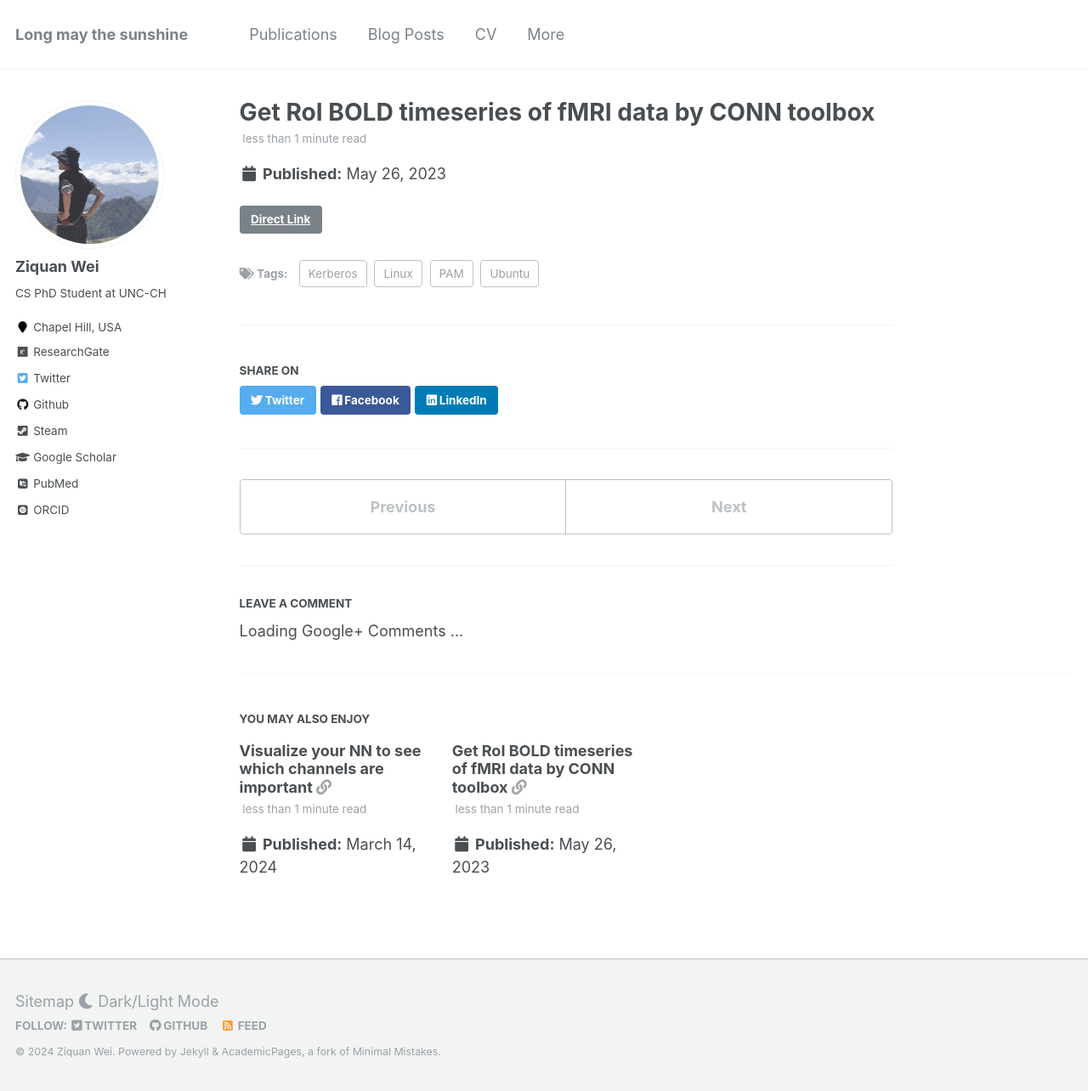
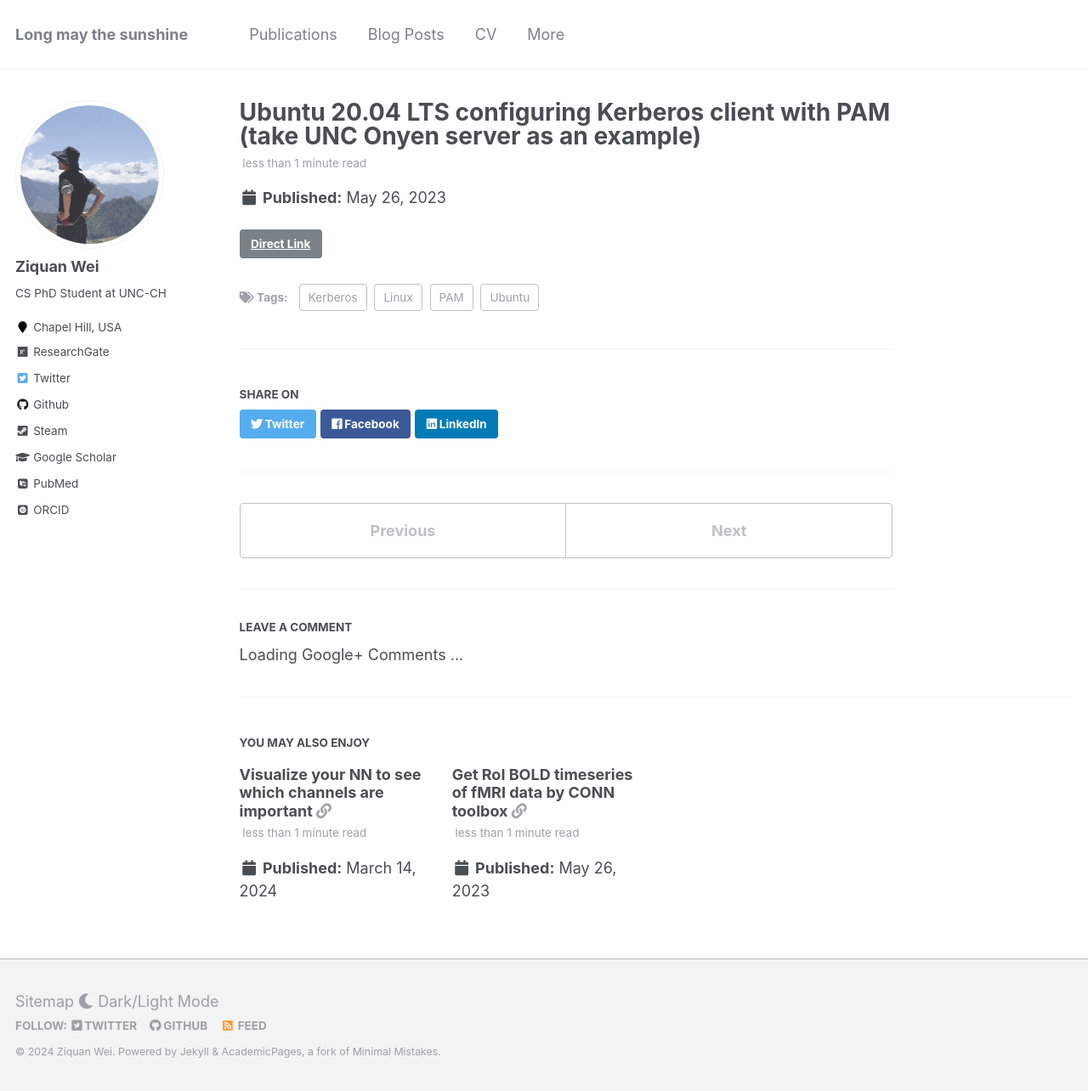
Before and after one commit to Chrisa142857/Chrisa142857.github.io, a Jekyll site: the page built from _posts/2024-09-20-ubuntu-kerberos.md, in a window 1280 px wide and 1284 px high. Shown: the whole window at 85% size. Built offline with Jekyll 4.4.1, drawn with Linux system fonts in a browser that asks for light colours; some web fonts are replaced; comment, search, counter and statistics services are not loaded.

Commit message:
Update 2024-09-20-ubuntu-kerberos.md

```diff
--- a/_posts/2024-09-20-ubuntu-kerberos.md
+++ b/_posts/2024-09-20-ubuntu-kerberos.md
@@ -1,5 +1,5 @@
 ---
-title: 'Get RoI BOLD timeseries of fMRI data by CONN toolbox'
+title: 'Ubuntu 20.04 LTS configuring Kerberos client with PAM (take UNC Onyen server as an example)'
 date: 2023-05-26
 permalink: https://ziquanw.blogspot.com/2024/09/20.html
 link: https://ziquanw.blogspot.com/2024/09/20.html
```
